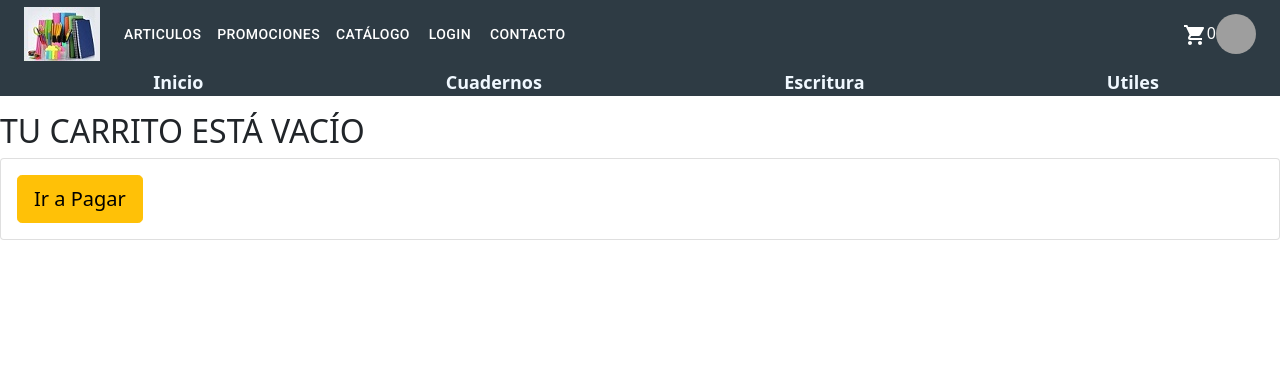
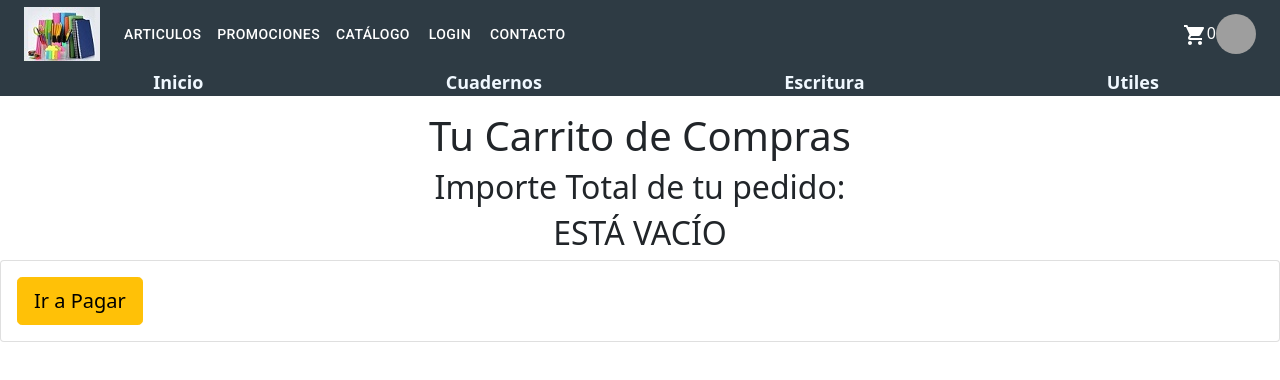
Before and after one commit to JMPiccoli/proyectoecomerce, a React (Create React App) app: page /cart in a window 1280 px wide. Shown: the top 380 px of the page. Built offline with nearby package versions, Linux system fonts and the light colour scheme; grey boxes are pictures that could not be loaded.

Commit message:
Add Cart View in the project ecommerce

```diff
--- a/src/components/Cart.jsx
+++ b/src/components/Cart.jsx
@@ -3,11 +3,12 @@ import { CartContext } from './CartContext';
 
 export default function Cart() {
 
-    const {cart} = useContext(CartContext)
+    const {cart, getItemCart} = useContext(CartContext)
     console.log('Carrito: ', cart.length)
     return (
         <>
-
+            <h1 style={{ textAlign: 'center'}}>Tu Carrito de Compras</h1>
+            <h2 style={{ textAlign: 'center'}}>Importe Total de tu pedido: </h2>
             {
               cart.length > 0 ?  cart.map((element, index) => {
                     return <div>
@@ -42,7 +43,7 @@ export default function Cart() {
 
                       </div>
 
-              }) : <h2>TU CARRITO ESTÁ VACÍO</h2>
+              }) : <h2 style={{ textAlign: 'center'}}>ESTÁ VACÍO</h2>
             }
             <div className="card">
               <div className="card-body">
```
